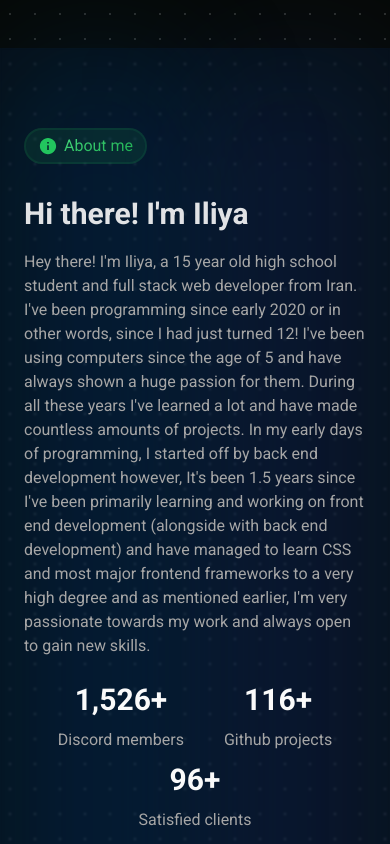
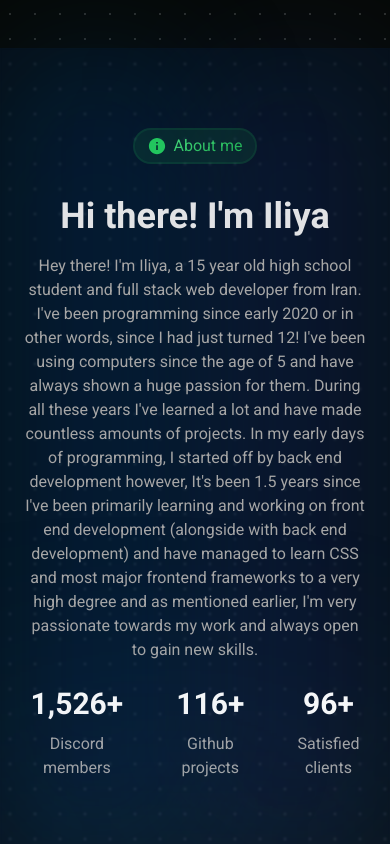
Before and after one commit to Humboorgir/portfolio-v3, a Next.js app: page / in a window 390 px wide. Shown: the part 860-1704 px from the top of the page. Built offline with nearby package versions, Linux system fonts and the light colour scheme.

Commit message:
feat: make navbar links work
- also made some ui changes

```diff
--- a/src/components/home/about-section/about-section.tsx
+++ b/src/components/home/about-section/about-section.tsx
@@ -16,24 +16,24 @@ import Balancer from "react-wrap-balancer";
 
 const AboutSection = () => {
   return (
-    <div className="relative py-20 bg-primary/10 backdrop-blur-[1px]">
+    <div id="about" className="relative py-20 bg-primary/10 backdrop-blur-[1px]">
       <div className="absolute -z-10 right-0 top-[50%] translate-y-[-50%] w-[50%] h-full bg-blue-900/20 blur-3xl rounded-full" />
       <div className="absolute -z-10 left-0 top-[50%] translate-y-[-50%] w-[50%] h-full bg-primary/20 blur-3xl rounded-full" />
       <Container className="flex flex-col lg:flex-row items-center w-full">
         <Column items="start">
           {/* TODO: create a reusable component for this */}
           <span
-            className="mb-6 flex items-center border-2 border-green-500/10 px-3 py-1 rounded-full w-fit
+            className="mx-auto md:mx-0 mb-6 flex items-center border-2 border-green-500/10 px-3 py-1 rounded-full w-fit
             bg-green-500/10">
             <InfoIcon className="h-5 w-5 text-green-500 mr-1.5" />
             <span className="bg-clip-text text-transparent bg-gradient-to-br from-green-400 to-green-600">
               About me
             </span>
           </span>
-          <Text className="mb-4 text-foreground/90" variant="h2">
+          <Text className="mb-4 xs:text-4xl text-foreground/90 mx-auto md:mx-0" variant="h2">
             Hi there! I'm Iliya
           </Text>
-          <Text className="max-w-prose mb-4" variant="p">
+          <Text className="max-w-prose mb-4 text-center md:text-left" variant="p">
             Hey there! I'm Iliya, a 15 year old high school student and full stack web developer from
             Iran. I've been programming since early 2020 or in other words, since I had just turned 12!
             I've been using computers since the age of 5 and have always shown a huge passion for them.
@@ -64,7 +64,7 @@ const AboutSection = () => {
           </Row>
         </Column>
 
-        <m.div
+        {/* <m.div
           whileInView={{
             gap: "60px",
             rotate: "12deg",
@@ -86,7 +86,7 @@ const AboutSection = () => {
           <div className="p-3 md:p-5 bg-gradient-to-b from-blue-950 to-transparent w-fit h-fit rounded-full">
             <FramerMotionIcon className="w-12 h-12 sm:w-16 sm:h-16 text-blue-500" />
           </div>
-        </m.div>
+        </m.div> */}
       </Container>
     </div>
   );
--- a/src/components/home/contact-section/contact-section.tsx
+++ b/src/components/home/contact-section/contact-section.tsx
@@ -32,7 +32,7 @@ const ContactSection = () => {
   };
 
   return (
-    <Container className="flex flex-col items-center w-full pb-24">
+    <Container id="contact" className="flex flex-col items-center w-full pb-24">
       <Text className="text-foreground/80 -mb-4" variant="h2">
         So what are you waiting for?
       </Text>
--- a/src/components/home/hero-section/hero-section.tsx
+++ b/src/components/home/hero-section/hero-section.tsx
@@ -27,7 +27,7 @@ import { FaExclamationTriangle as Exclamation } from "react-icons/fa";
 import Balancer from "react-wrap-balancer";
 const HeroSection = () => {
   return (
-    <Column className="min-w-[1px] relative z-10 text-center pt-[8.5rem] pb-36 mb-14 px-6">
+    <Column id="hero" className="min-w-[1px] relative z-10 text-center pt-[8.5rem] pb-36 mb-14 px-6">
       <Text
         className="flex items-center border-2 border-foreground-muted/20 px-4 py-2 rounded-full mb-2
         bg-clip-text text-transparent bg-gradient-to-b from-blue-300 to-blue-500"
--- a/src/components/home/navbar/hover-highlight.tsx
+++ b/src/components/home/navbar/hover-highlight.tsx
@@ -29,7 +29,7 @@ const HoverHighlight = ({ buttonRect, containerRect }: Props) => {
             opacity: 0,
           }}
           transition={{ duration: 0.25, ease: cubicBezier(0.22, 1, 0.36, 1) }}
-          className="absolute left-0 top-0 h-8 w-16 bg-blue-200/10 rounded-md"
+          className="absolute -z-10 left-0 top-0 h-8 w-16 bg-blue-200/10 rounded-md"
         />
       )}
     </AnimatePresence>
--- a/src/components/home/navbar/navbar.tsx
+++ b/src/components/home/navbar/navbar.tsx
@@ -12,6 +12,7 @@ import { MdOutlineWorkHistory as Work } from "react-icons/md";
 import { IoIosColorWand as Theme } from "react-icons/io";
 import { FaGithub as Github } from "react-icons/fa";
 import { Cycle } from "framer-motion";
+import Link from "next/link";
 
 type Props = {
   toggleOpen: Cycle;
@@ -61,12 +62,12 @@ const Navbar = ({ toggleOpen, links }: Props) => {
           {links.map((link, i) => {
             return (
               <li key={i} onMouseOver={updateButtonRect}>
-                <Button
-                  className="text-foreground/90 text-[17px] hover:bg-inherit"
-                  variant="ghost"
+                <a
+                  className="whitespace-nowrap px-3 py-2.5 text-foreground/90 text-[17px] hover:bg-inherit active:bg-blue-200/10
+                  rounded-md cursor-pointer z-20"
                   href={link.href}>
                   {link.name}
-                </Button>
+                </a>
               </li>
             );
           })}
--- a/src/components/home/projects-section/title.tsx
+++ b/src/components/home/projects-section/title.tsx
@@ -4,7 +4,7 @@ import Text from "@/components/ui/text";
 
 const Title = () => {
   return (
-    <Container className="relative w-full py-10 mt-16 mb-6">
+    <Container id="projects" className="relative w-full py-10 mt-16 mb-6">
       <div
         className="absolute top-[8px] left-6 w-[50%] h-[2px] bg-gradient-to-r
             from-blue-400 to-transparent blur-[1px]"
--- a/src/components/ui/text/text.tsx
+++ b/src/components/ui/text/text.tsx
@@ -7,7 +7,7 @@ const textVariants = cva("", {
   variants: {
     variant: {
       h1: "text-foreground text-4xl sm:text-5xl md:text-6xl lg:text-7xl tracking-tight font-bold my-2",
-      h2: "text-foreground text-3xl md:text-5xl font-bold my-2",
+      h2: "text-foreground text-3xl sm:text-4xl md:text-5xl font-bold my-2",
       h3: "text-foreground text-2xl md:text-3xl font-bold my-1.5",
       h4: "text-foreground text-xl my-1.5",
       h5: "text-foreground text-lg my-1.5",
--- a/src/layouts/home-layout.tsx
+++ b/src/layouts/home-layout.tsx
@@ -11,11 +11,11 @@ const HomeLayout = ({ children }: Props) => {
   const links = [
     {
       name: "Home",
-      href: "/",
+      href: "#hero",
     },
-    { name: "About", href: "/about" },
-    { name: "Projects", href: "/projects" },
-    { name: "Contact", href: "/contact" },
+    { name: "About", href: "#about" },
+    { name: "Projects", href: "#projects" },
+    { name: "Contact", href: "#contact" },
     { name: "Resume", href: "/resume" },
   ];
 
--- a/src/styles/globals.css
+++ b/src/styles/globals.css
@@ -4,6 +4,10 @@
 
 body {
   @apply bg-background text-foreground-light;
+}
+
+html {
+  scroll-behavior: smooth;
 }
 
 :root {
@@ -38,14 +42,6 @@ body {
 
 @media screen(xs) {
   .grid-areas-layout {
-    grid-template-areas:
-      "one two"
-      "three three";
-  }
-}
-
-@media screen(sm) {
-  .grid-areas-layout {
     grid-template-areas: "one two three";
   }
 }
--- a/tailwind.config.ts
+++ b/tailwind.config.ts
@@ -14,7 +14,7 @@ const config: Config = {
   theme: {
     extend: {
       screens: {
-        xs: "360px",
+        xs: "364px",
       },
       colors: {
         foreground: {
```
